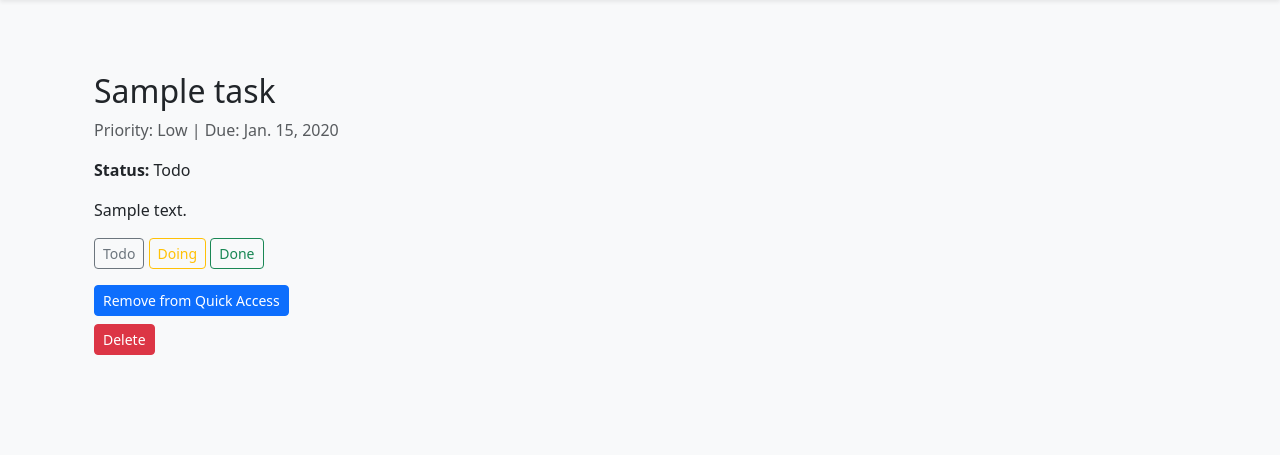
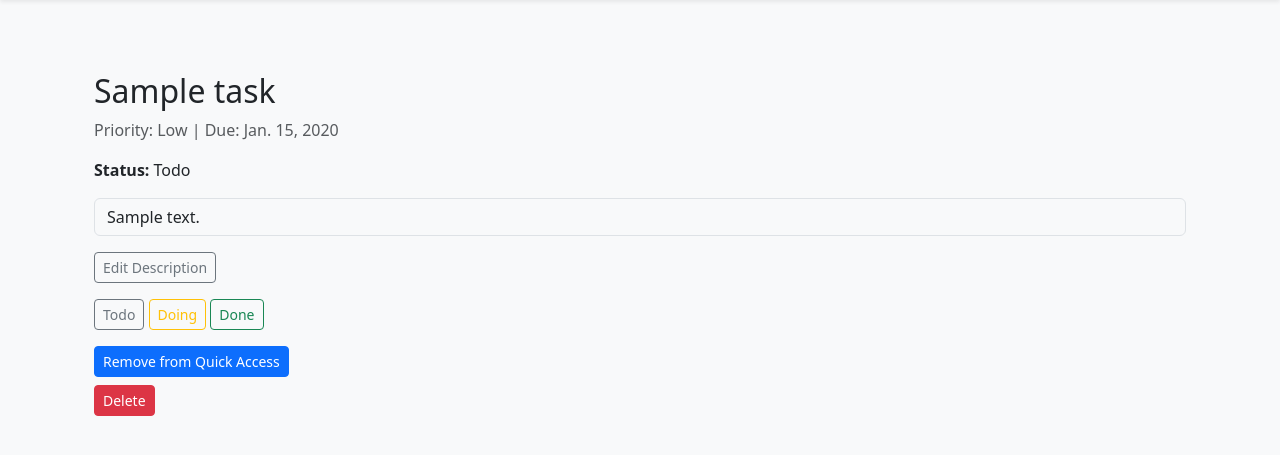
Before and after one commit to Exxavia/notely_project, a Django app: page /task/1/ in a window 1280 px wide. Shown: the part 64-519 px from the top of the page. Run offline with Django 3.2, Linux system fonts and the light colour scheme; a user stored in the database is signed in; tables that the repository leaves empty hold one stand-in row (values such as "Sample post"); grey boxes marked "Sample" are stand-in pictures.

Commit message:
Dashboard changes UI and functionality, task description editing

```diff
--- a/notes/urls.py
+++ b/notes/urls.py
@@ -15,6 +15,7 @@ urlpatterns = [
     # ---------------- TASK ----------------
     path('task/<int:task_id>/', views.task_detail, name='task_detail'),
     path('task/<int:task_id>/delete/', views.delete_task, name='delete_task'),
+    path('task/<int:task_id>/update_task_description/', views.update_task_description, name='update_task_description'),
     path('task/<int:task_id>/quick/', views.toggle_quick_access, name='toggle_quick_access'),
 
     #  AJAX STATUS
--- a/notes/views.py
+++ b/notes/views.py
@@ -149,6 +149,16 @@ def task_detail(request, task_id):
         'task': task,
         'subtasks': subtasks
     })
+
+# ---------------- UPDATE TASK DESCRIPTION ----------------
+@login_required
+def update_task_description(request, task_id):
+    task = get_object_or_404(Task, id=task_id, project__owner=request.user)
+    if request.method == 'POST':
+        description = request.POST.get('description','')
+        task.description = description
+        task.save()
+    return redirect('task_detail',task_id=task_id)
 
 
 # ---------------- UPDATE STATUS (AJAX) ----------------
@@ -350,7 +360,8 @@ def filter_tasks_api(request):
         data.append({
             "id": t.id,
             "title": t.title,
-            "status": t.status
+            "status": t.status,
+            "project": t.project.title
         })
 
     return JsonResponse({"tasks": data})
--- a/templates/notes/home.html
+++ b/templates/notes/home.html
@@ -123,7 +123,7 @@
 
                         <!-- Delete button (NEW FEATURE) -->
                         <a href="{% url 'delete_project' project.id %}"
-                           class="btn btn-sm btn-danger"
+                           class="btn btn-sm btn-outline-danger"
                            onclick="return confirm('Are you sure you want to delete this project?');">
                             🗑
                         </a >
--- a/templates/notes/task_detail.html
+++ b/templates/notes/task_detail.html
@@ -19,10 +19,29 @@
     </p>
 
     <!-- Description -->
-    <p class="text-muted"></p>
-        {{ task.description }}
-    </p>
+    <div class="mb-3">
+        <!-- Display Mode -->
+        <div id="description-display">
+            <p class="form-control bg-light">
+                {{ task.description|default:"No description provided." }}
+            </p>
+            <button type="button" class="btn btn-sm btn-outline-secondary" onclick="toggleEdit()">
+                Edit Description
+            </button>
+        </div>
 
+        <!-- Edit Mode -->
+        <div id="description-edit" style="display: none;">
+            <form method="POST" action="{% url 'update_task_description' task.id %}">
+                {% csrf_token %}
+                <textarea name="description" class="form-control" rows="2">{{ task.description }}</textarea>
+                <div class="mt-2">
+                    <button type="submit" class="btn btn-sm btn-primary">Save</button>
+                    <button type="button" class="btn btn-sm btn-secondary" onclick="toggleEdit()">Cancel</button>
+                </div>
+            </form>
+        </div>
+    </div>
     <!-- Status Buttons -->
     <div class="mb-3">
         <button class="status-btn btn btn-sm btn-outline-secondary" data-id="{{ task.id }}" data-status="todo">Todo</button>
@@ -65,6 +84,18 @@
 
 function getCSRFToken() {
     return document.querySelector('[name=csrfmiddlewaretoken]').value;
+}
+
+function toggleEdit() {
+    const display = document.getElementById('description-display');
+    const edit = document.getElementById('description-edit');
+    if (display.style.display === 'none') {
+        display.style.display = 'block';
+        edit.style.display = 'none';
+    } else {
+        display.style.display = 'none';
+        edit.style.display = 'block';
+    }
 }
 
 // ✅ Task Status AJAX
```
Also changed, not shown: templates/accounts/dashboard.html (+25 -13 lines).
